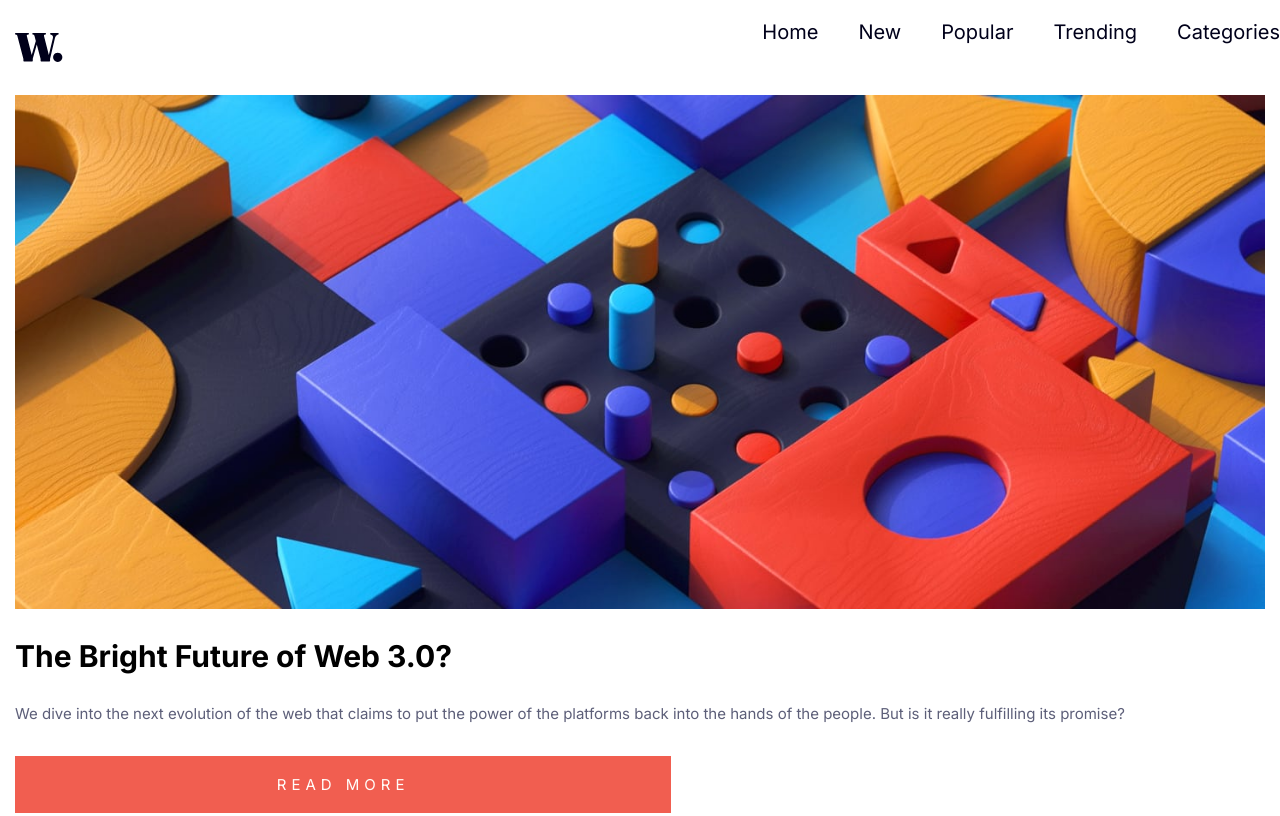
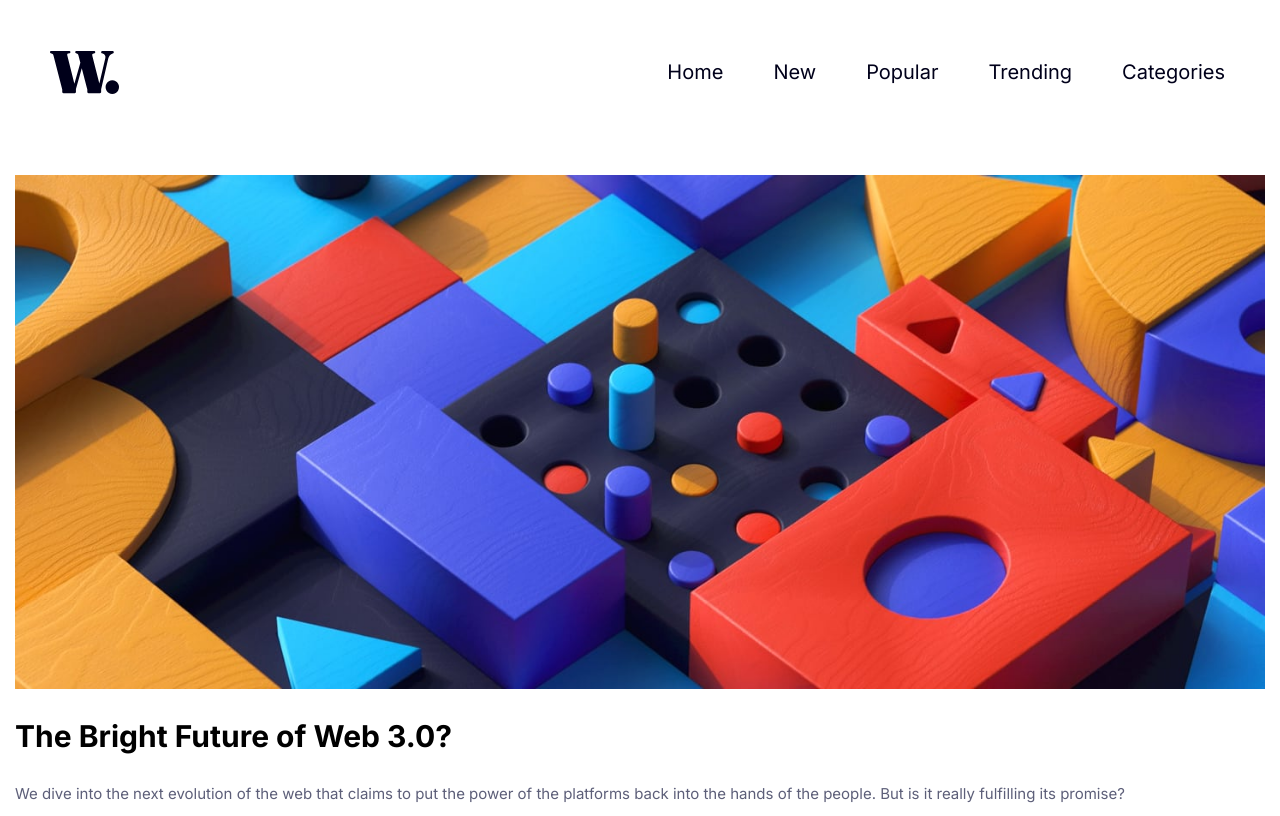
Before and after one commit to SergioCzP/news-homepage, a website: page index.html in a window 1280 px wide. Shown: the top 816 px of the page. Drawn offline with Linux system fonts and the light colour scheme.

Commit message:
header done tablet

```diff
--- a/scss/header/_header.scss
+++ b/scss/header/_header.scss
@@ -10,6 +10,7 @@
 
   @include m.tablet {
     flex-wrap: nowrap;
+    padding: 5rem;
   }
 }
 
@@ -31,10 +32,19 @@
 .logo {
   padding: 3rem 0 0 1.5rem;
 
+  @include m.tablet {
+    padding: 0;
+  }
+
   &__img {
     object-fit: contain;
     width: 5rem;
     height: 3.5rem;
+
+    @include m.tablet {
+      width: 7rem;
+      height: 4.5rem;
+    }
   }
 }
 
@@ -75,6 +85,10 @@
   width: 100%;
   justify-content: flex-end;
 
+  @include m.tablet {
+    width: auto;
+  }
+
   &__container-wd-255 {
     position: absolute;
     width: 25.5rem;
@@ -109,5 +123,9 @@
   &__link {
     font-size: 2rem;
     color: v.$veryDarkBlue;
+
+    @include m.tablet {
+      padding: 0.5rem;
+    }
   }
 }
```
Also changed, not shown: build/css/app.css, 1 other file.
